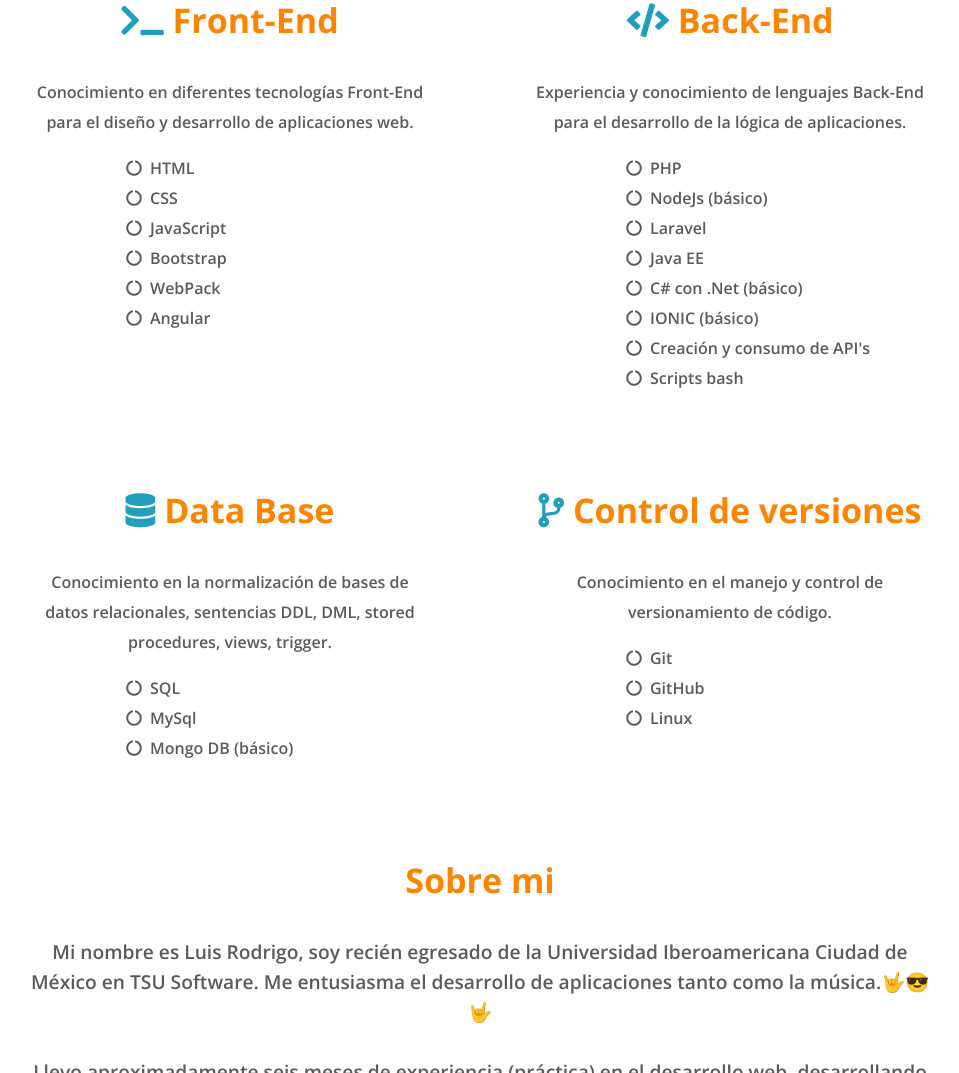
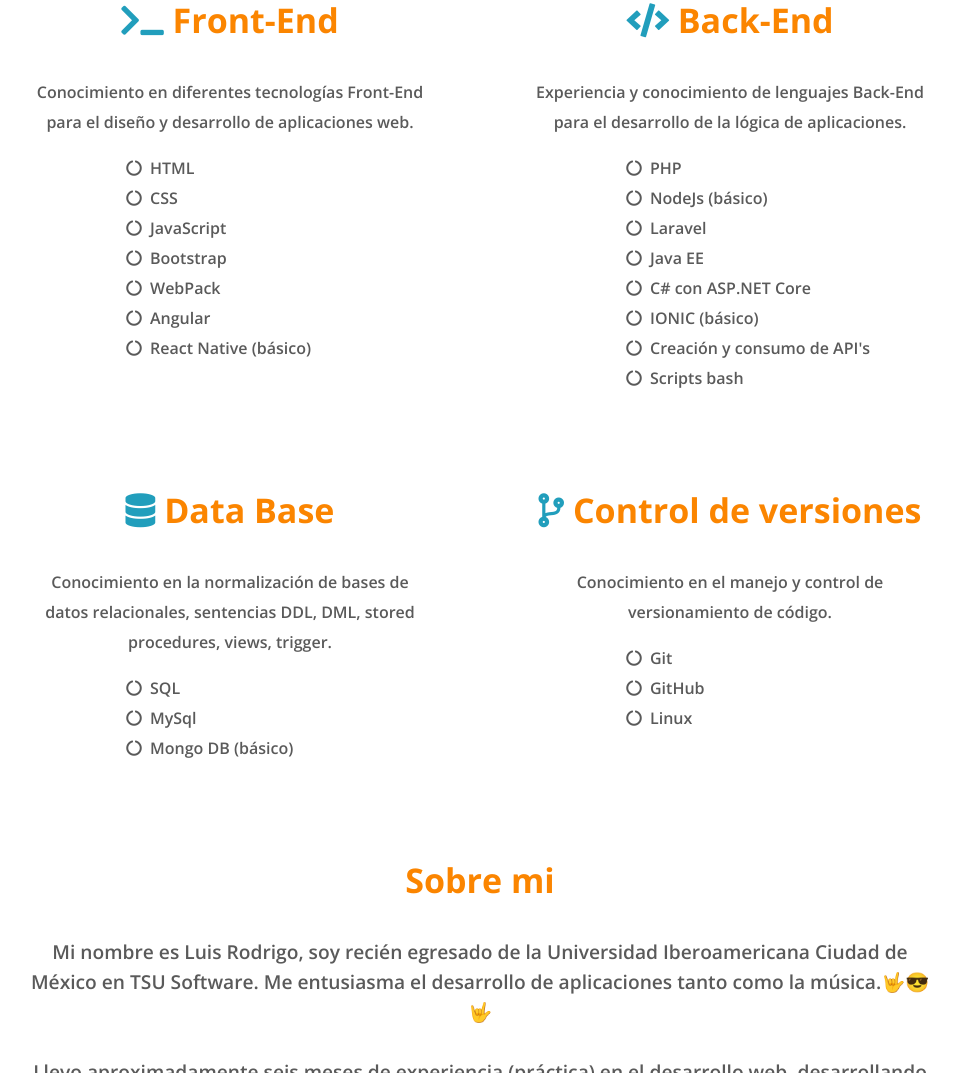
Before and after one commit to RodrigoLaguna/portafolio, a plain HTML site: page index.html in a window 1280 px wide. Shown: the part 709-1782 px from the top of the page, without its empty margins (160-1119 px from the left). Drawn offline with nearby package versions, Linux system fonts and the light colour scheme; a script that the page names is missing.

Commit message:
Actualiza portafolio

```diff
--- a/index.html
+++ b/index.html
@@ -47,6 +47,7 @@
 							<li>Bootstrap</li>
 							<li>WebPack</li>
 							<li>Angular</li>
+							<li>React Native (básico)</li>
 						</ul>
 					</div>
 
@@ -59,7 +60,7 @@
 							<li>NodeJs (básico)</li>
 							<li>Laravel</li>
 							<li>Java EE</li>
-							<li>C# con .Net (básico)</li>
+							<li>C# con ASP.NET Core</li>
 							<li>IONIC (básico)</li>
 							<li>Creación y consumo de API's</li>
 							<li>Scripts bash</li>
```
